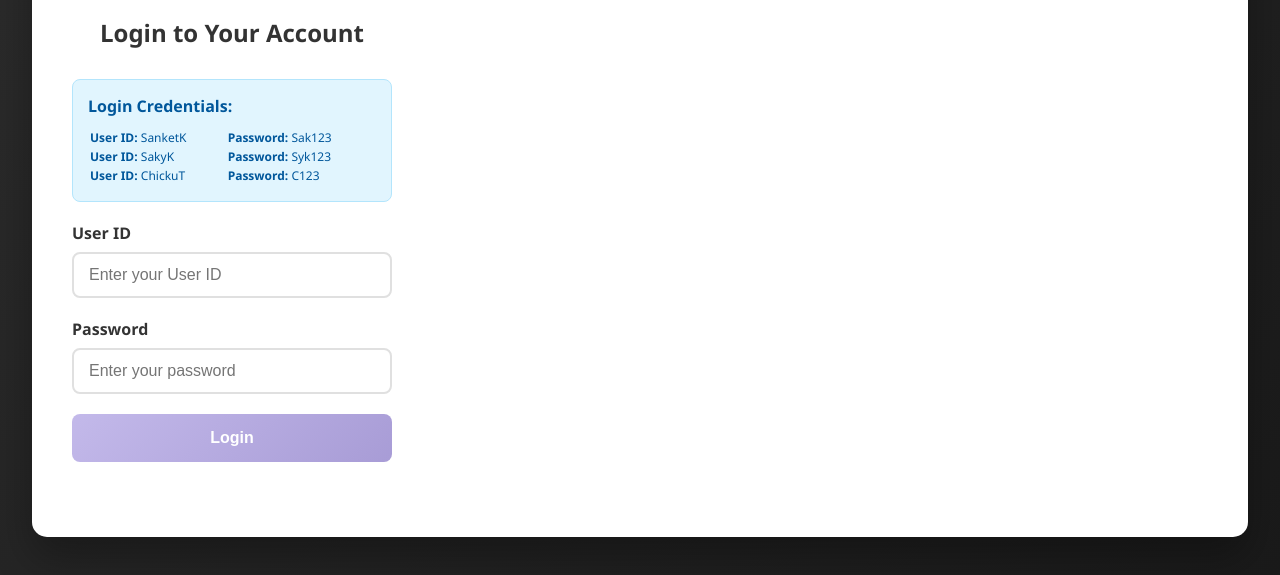
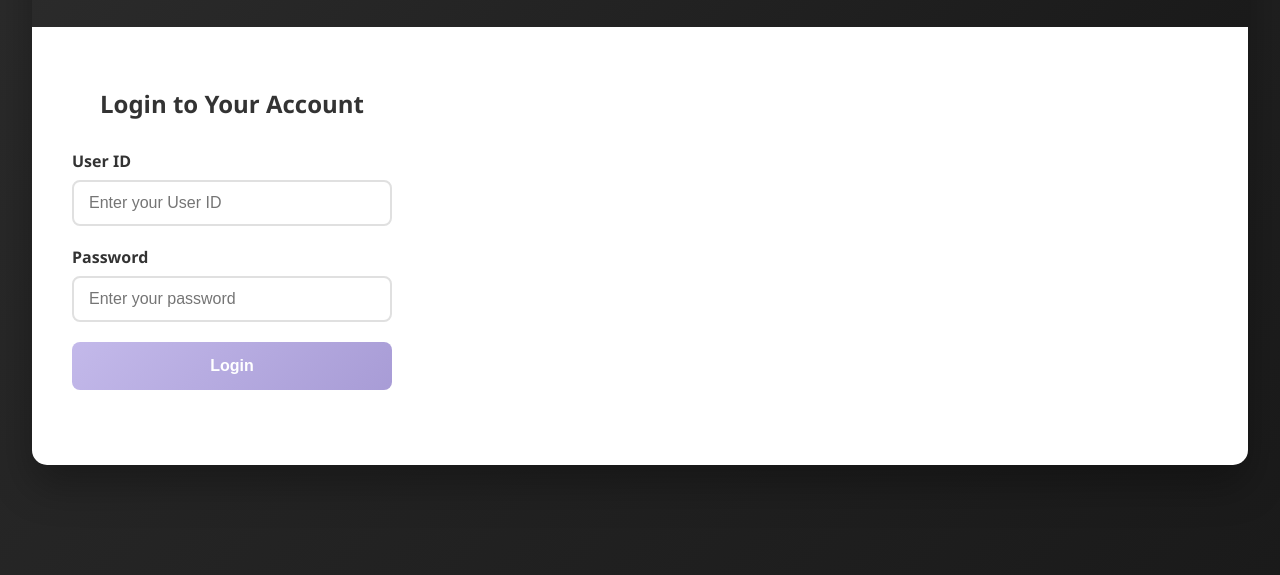
Before and after one commit to sanketkadam-1F/index3, a plain HTML site: page index.html in a window 1280 px wide. Shown: the part 225-800 px from the top of the page. Drawn offline with Linux system fonts and the light colour scheme.

Commit message:
Update index.html

```diff
--- a/index.html
+++ b/index.html
@@ -524,15 +524,6 @@
                 <div id="login-form" class="auth-form">
                     <h2 style="text-align: center; margin-bottom: 30px; color: #333;">Login to Your Account</h2>
 
-                    <!-- Credentials Information -->
-                    <div class="credentials-info">
-                        <h4>Login Credentials:</h4>
-                        <table class="credentials-table" style="width: 100%;">
-                            <tr><td><strong>User ID:</strong> SanketK</td><td><strong>Password:</strong> Sak123</td></tr>
-                            <tr><td><strong>User ID:</strong> SakyK</td><td><strong>Password:</strong> Syk123</td></tr>
-                            <tr><td><strong>User ID:</strong> ChickuT</td><td><strong>Password:</strong> C123</td></tr>
-                        </table>
-                    </div>
 
                     <div class="form-group">
                         <label for="loginUserId">User ID</label>
```
